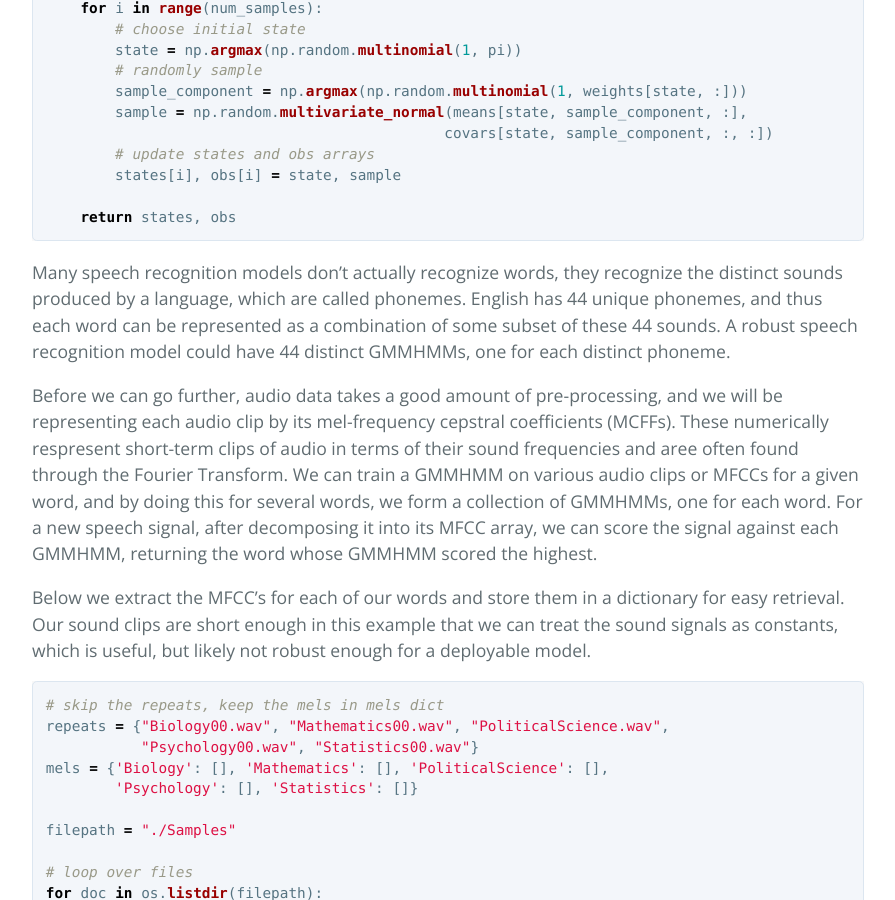
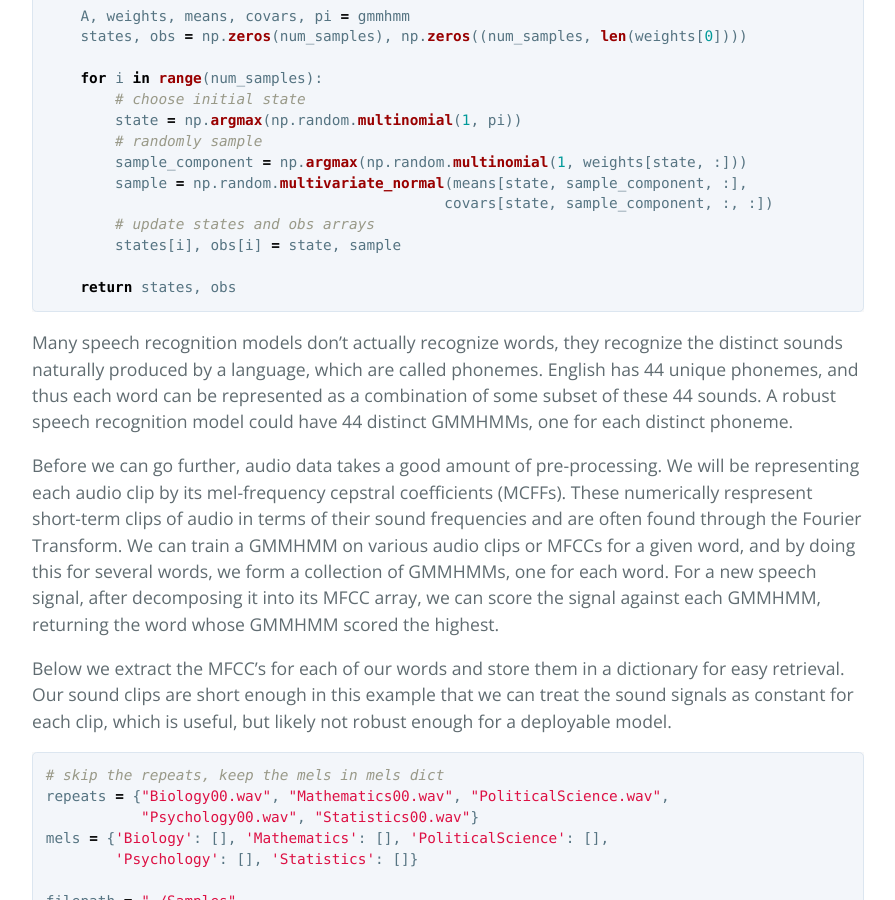
Before and after one commit to walkerhughes/portfolio, a Jekyll site: the page built from speech_recognition.md, in a window 1280 px wide and 900 px high, scrolled down 1498 px. Shown: the whole window, without its empty margins (192-1087 px from the left). Built offline with Jekyll 4.4.1, drawn with Linux system fonts in a browser that asks for light colours; formulas are drawn with MathJax 3; our own code applies the rules of GitHub Pages for plain Markdown files; some of the changed text lies outside the part shown.

Commit message:
Update speech_recognition.md

````diff
--- a/speech_recognition.md
+++ b/speech_recognition.md
@@ -65,14 +67,13 @@ def sample_gmmhmm(gmmhmm, num_samples):
     return states, obs
 ```
 
-Many speech recognition models don't actually recognize words, they recognize the distinct sounds produced by a language, which are called phonemes. English has 44 unique phonemes, and thus each word can be represented as a combination of some subset of these 44 sounds. A robust speech recognition model could have 44 distinct GMMHMMs, one for each distinct phoneme.
+Many speech recognition models don't actually recognize words, they recognize the distinct sounds naturally produced by a language, which are called phonemes. English has 44 unique phonemes, and thus each word can be represented as a combination of some subset of these 44 sounds. A robust speech recognition model could have 44 distinct GMMHMMs, one for each distinct phoneme.
 
-Before we can go further, audio data takes a good amount of pre-processing, and we will be representing each audio clip by its mel-frequency cepstral coefficients (MCFFs). These numerically respresent short-term clips of audio in terms of their sound frequencies and aree often found through the Fourier Transform. We can train a GMMHMM on various audio clips or MFCCs for a given word, and by doing this for several words, we form a collection
-of GMMHMMs, one for each word. For a new speech signal, after decomposing it
+Before we can go further, audio data takes a good amount of pre-processing. We will be representing each audio clip by its mel-frequency cepstral coefficients (MCFFs). These numerically respresent short-term clips of audio in terms of their sound frequencies and are often found through the Fourier Transform. We can train a GMMHMM on various audio clips or MFCCs for a given word, and by doing this for several words, we form a collection of GMMHMMs, one for each word. For a new speech signal, after decomposing it
 into its MFCC array, we can score the signal against each GMMHMM, returning the word whose
 GMMHMM scored the highest.
 
-Below we extract the MFCC's for each of our words and store them in a dictionary for easy retrieval. Our sound clips are short enough in this example that we can treat the sound signals as constants, which is useful, but likely not robust enough for a deployable model.
+Below we extract the MFCC's for each of our words and store them in a dictionary for easy retrieval. Our sound clips are short enough in this example that we can treat the sound signals as constant for each clip, which is useful, but likely not robust enough for a deployable model.
 
 ```python
 # skip the repeats, keep the mels in mels dict
````
Also changed, not shown: other parts of speech_recognition.md (+4 -2 lines).
